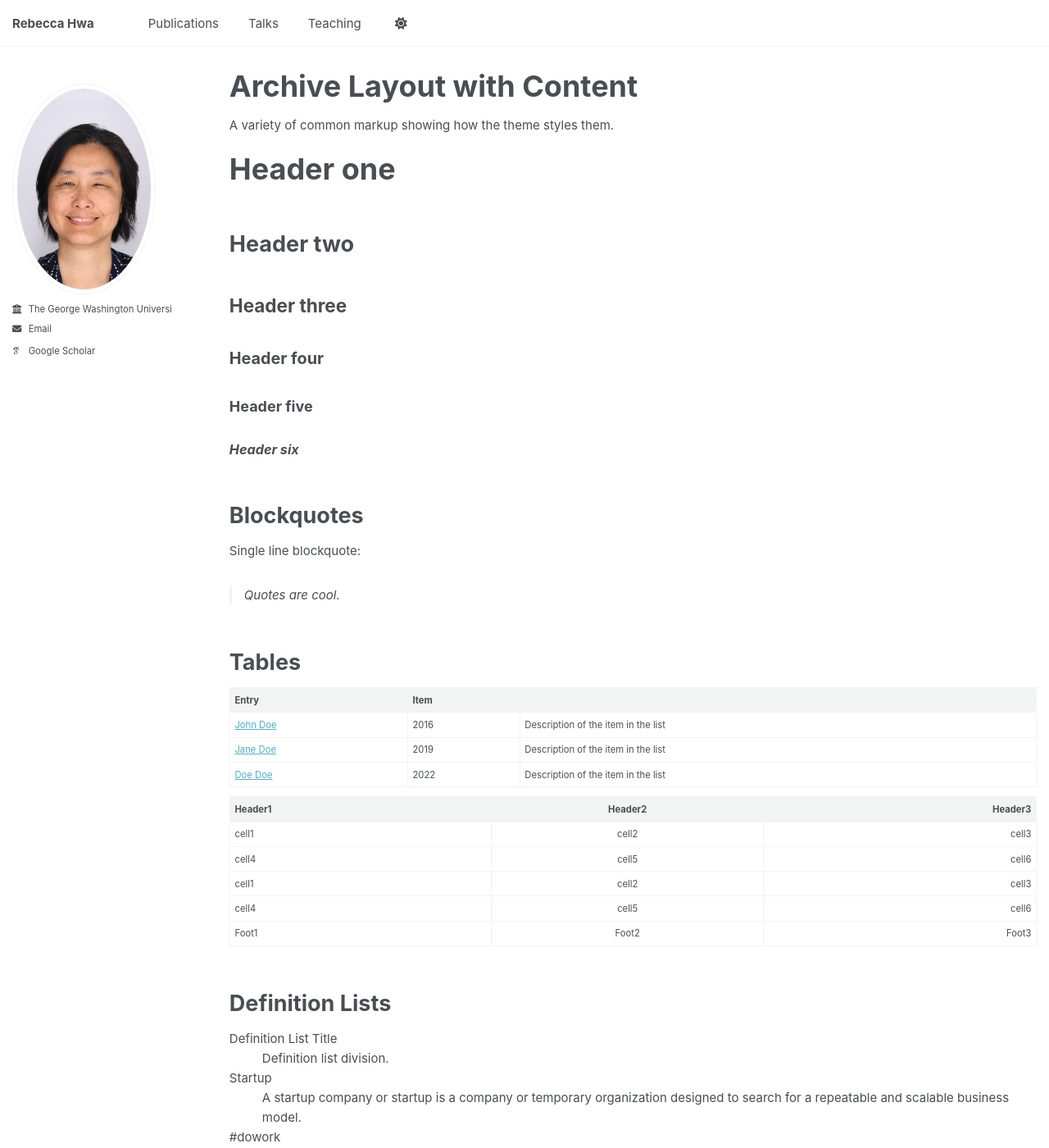
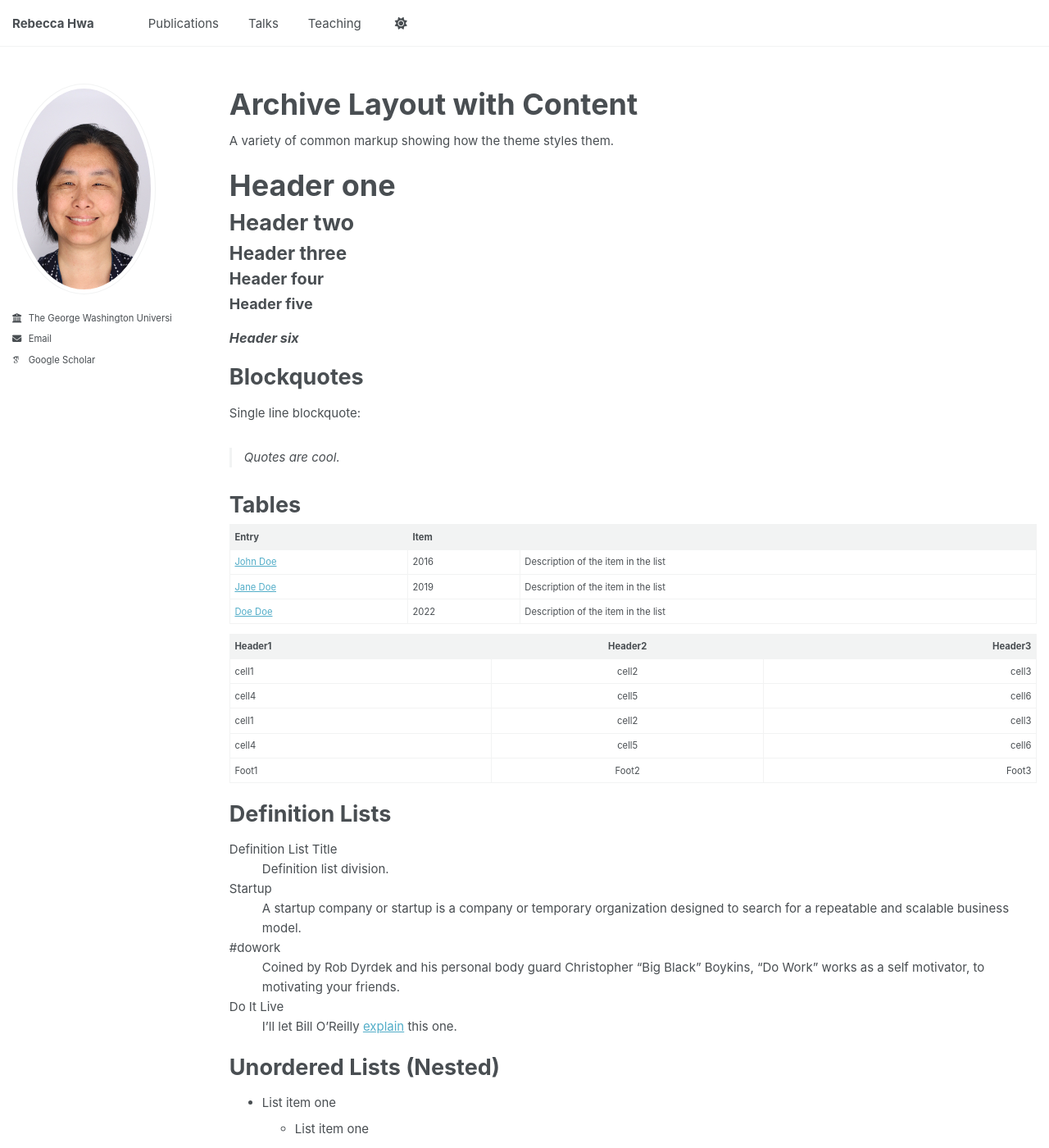
Before and after one commit to rebeccahwa/rebeccahwa.github.io, a Jekyll site: the page built from _pages/archive-layout-with-content.md, in a window 1280 px wide and 1400 px high. Shown: the whole window at 82% size. Built offline with Jekyll 4.4.1, drawn with Linux system fonts in a browser that asks for light colours; some web fonts are replaced; a script bundle is joined from its source files by our own code; library files that are not in the unit come from our copies.

Commit message:
Update main.scss

```diff
--- a/assets/css/main.scss
+++ b/assets/css/main.scss
@@ -55,3 +55,16 @@ h3 { font-size: 1.25rem; }
 h4 { font-size: 1.1rem; }  /* This forces H4 to be 10% larger than body */
 h5 { font-size: 1.0rem; font-weight: bold; } /* H5 same as body but bold */
 h6 { font-size: 0.9rem; font-style: italic; } /* H6 slightly smaller but italic */
+
+/* Reduce the gap between headers and text */
+h1, h2, h3, h4, h5, h6 {
+  margin-top: 1.2rem !important;   /* Space above the header */
+  margin-bottom: 0.4rem !important; /* Space below the header */
+  line-height: 1.2;                /* Tightens the space between lines within the header */
+}
+
+/* Special rule: If a header immediately follows another header,
+   remove the top margin of the second one to close the gap */
+h1 + h2, h2 + h3, h3 + h4, h4 + h5 {
+  margin-top: 0.2rem !important;
+}
```
